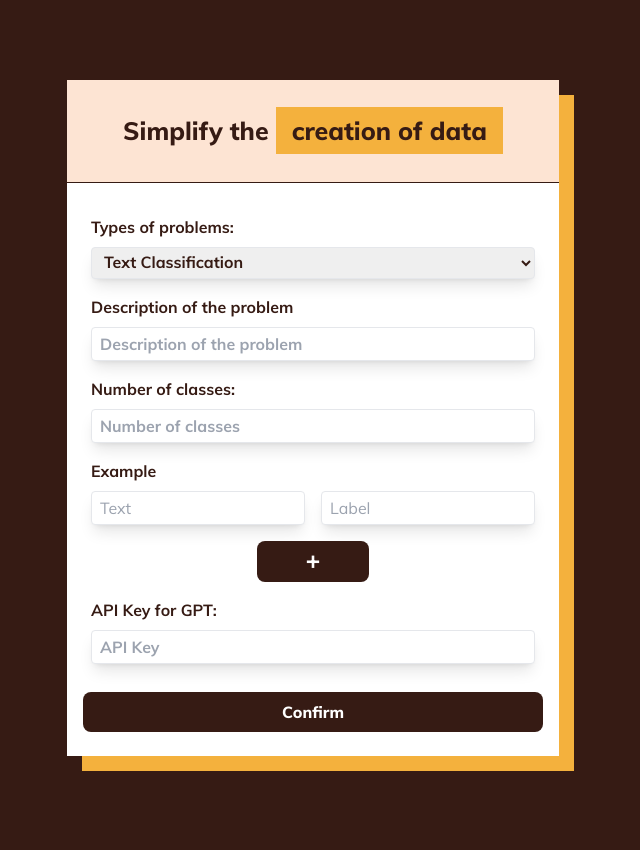
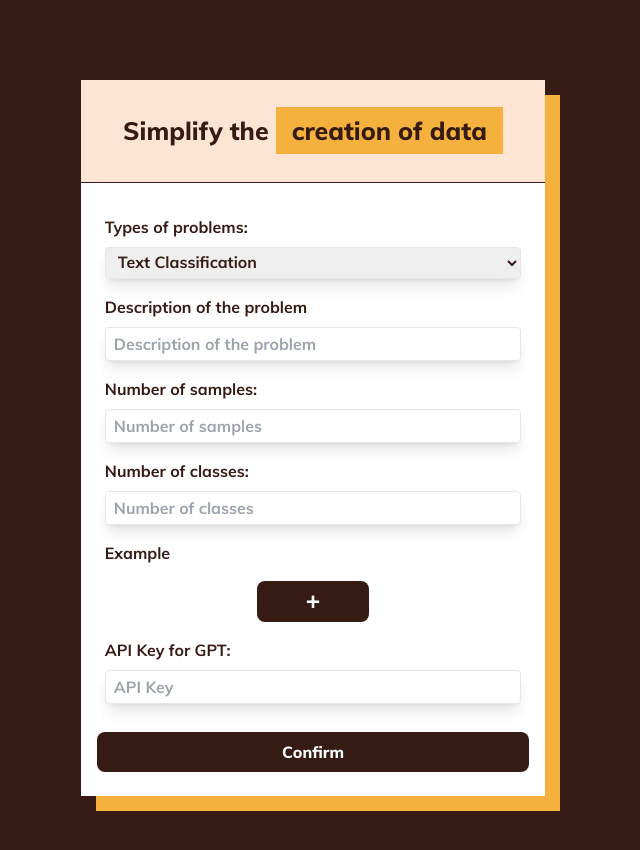
Before and after one commit to SamagraX-Labs/ui-data-modelling, a Next.js app: page / in a window 1280 px wide. Shown: the top 850 px of the page, without its empty margins (327-967 px from the left). Built offline with nearby package versions, Linux system fonts and the light colour scheme.

Commit message:
data view working

```diff
--- a/src/pages/data.tsx
+++ b/src/pages/data.tsx
@@ -8,7 +8,11 @@ export default function Data() {
 
   useEffect(() => {
     function fetchTaskStatus(taskId: string) {
-      fetch(`${process.env.NEXT_PUBLIC_BASE_URL}/track/${taskId}`)
+      fetch(`${process.env.NEXT_PUBLIC_BASE_URL}/track/${taskId}`,{
+        headers:{
+          "ngrok-skip-browser-warning": "69420"
+        }
+      })
         .then((response) => response.json())
         .then((data) => {
           console.log('Status:', data.status);
@@ -42,7 +46,7 @@ export default function Data() {
               tableData?.map((data) => <>
               <div className='bg-primary px-5'>
                 {/* @ts-ignore */}
-                {data?.text}
+                {data?.label ? data?.label : data?.Input} - {data?.text ? data?.text : data?.Output}
               </div>
               </>)}
             {/* <table className="table-auto">
--- a/src/pages/index.tsx
+++ b/src/pages/index.tsx
@@ -7,15 +7,17 @@ export default function Home() {
   const [formData, setFormData] = useState({
     problemType: 'text_classification',
     problemDescription: '',
+    numSamples: '',
     numClasses: '',
-    inputDivs: [{ text: '', label: '' }],
+    inputDivs: [],
     apiKey: '',
   });
 
   const handleAddInputDiv = () => {
     setFormData({
       ...formData,
-      inputDivs: [...formData.inputDivs, { text: '', label: '' }],
+      //@ts-ignore
+      inputDivs: [...formData.inputDivs, formData?.problemType === "text_classification" ? { text: '', label: '' } : { Input: '', Output: '' }],
     });
   };
 
@@ -41,7 +43,7 @@ export default function Home() {
           },
           body: JSON.stringify({
             prompt: JSON.stringify(formData?.problemDescription) + "\n" + "Some samples are as follows, and generate data in the following structure:" + "\n" + JSON.stringify(formData.inputDivs),
-            num_samples: parseInt(formData?.numClasses) || 10,
+            num_samples: parseInt(formData?.numSamples) || 10,
             task: formData?.problemType,
             num_labels: formData?.inputDivs?.length,
           }),
@@ -68,16 +70,16 @@ export default function Home() {
         <input
           type="text"
           className="border rounded mt-2  font-regular w-full px-2 shadow-lg py-1"
-          placeholder="Text"
-          value={div.text}
-          onChange={(e) => handleInputChange(index, 'text', e.target.value)}
+          placeholder={formData?.problemType === "text_classification" ? 'Text' : "Input"}
+          value={formData?.problemType === "text_classification" ? div.text : div.Input}
+          onChange={(e) => handleInputChange(index, formData?.problemType === "text_classification" ? 'text' : "Input", e.target.value)}
         />
         <input
           type="text"
           className="border rounded mt-2 font-regular w-full px-2 shadow-lg py-1 ml-4"
-          placeholder="Label"
-          value={div.label}
-          onChange={(e) => handleInputChange(index, 'label', e.target.value)}
+          placeholder={formData?.problemType === "text_classification" ? 'Label' : "Output"}
+          value={formData?.problemType === "text_classification" ? div.label : div.Output}
+          onChange={(e) => handleInputChange(index, formData?.problemType === "text_classification" ? 'label' : "Output", e.target.value)}
         />
       </div>
     ));
@@ -125,6 +127,19 @@ export default function Home() {
               />
             </div>
             <div className="py-2 w-full text-primary font-demi p-2">
+              <label htmlFor="num-samples">Number of samples:</label>
+              <input
+                type="number"
+                name="num-samples"
+                className="border rounded mt-2 w-full px-2 shadow-lg py-1"
+                placeholder="Number of samples"
+                value={formData.numSamples}
+                onChange={(e) =>
+                  setFormData({ ...formData, numSamples: e?.target?.value })
+                }
+              />
+            </div>
+            {formData?.problemType === "text_classification" && <div className="py-2 w-full text-primary font-demi p-2">
               <label htmlFor="num-classes">Number of classes:</label>
               <input
                 type="number"
@@ -136,7 +151,7 @@ export default function Home() {
                   setFormData({ ...formData, numClasses: e?.target?.value })
                 }
               />
-            </div>
+            </div>}
             <div className="py-2 w-full text-primary font-demi p-2 text-center">
               <div className="flex items-center">
                 <p>Example</p>
```
Also changed, not shown: 1 other file (tests, documents, lock files or other folders).
